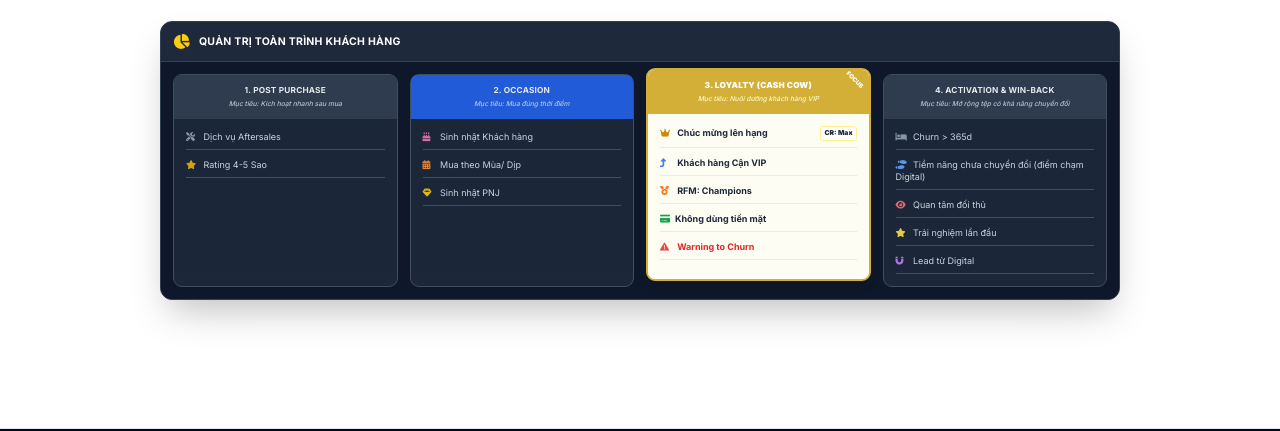
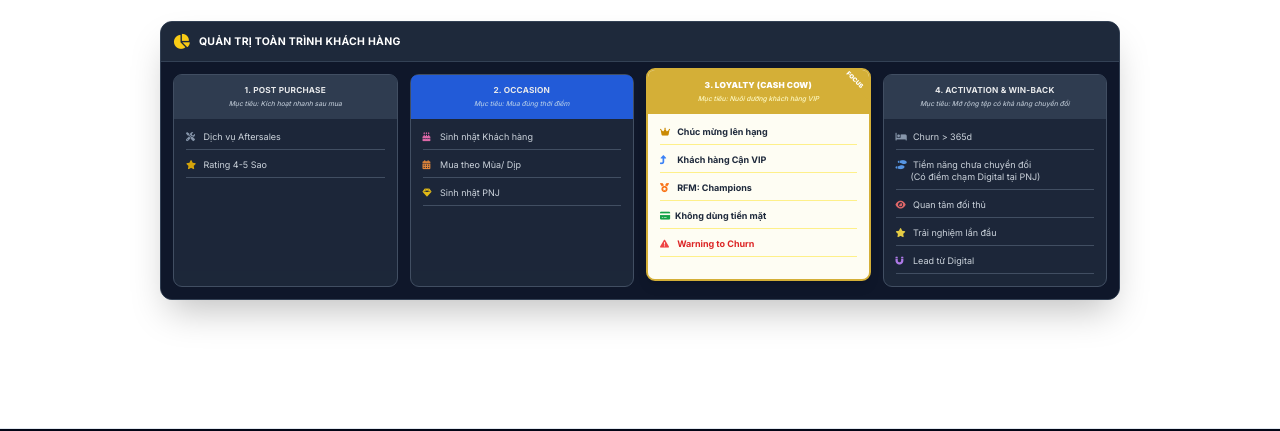
Before and after one commit to caoxuannhatdt/Omni-PNJ, a plain HTML site: page index.html in a window 1280 px wide. Shown: the part 238-669 px from the top of the page. Drawn offline with nearby package versions, Linux system fonts and the light colour scheme.

Commit message:
Remove CR: Max badge and format Digital touchpoint text in CJM

```diff
--- a/index.html
+++ b/index.html
@@ -560,9 +560,6 @@
                                 <div class="flex justify-between items-center border-b border-yellow-200 pb-2">
                                     <span class="text-xs font-bold text-slate-800"><i
                                             class="fas fa-crown text-yellow-600 w-5"></i> Chúc mừng lên hạng</span>
-                                    <span
-                                        class="text-[9px] font-black bg-white px-1 py-0.5 rounded border border-yellow-200">CR:
-                                        Max</span>
                                 </div>
                                 <div class="flex justify-between items-center border-b border-yellow-200 pb-2">
                                     <span class="text-xs font-bold text-slate-800"><i
@@ -601,7 +598,7 @@
                                 </div>
                                 <div class="flex justify-between items-center border-b border-slate-600 pb-2">
                                     <span class="text-xs"><i class="fas fa-shoe-prints text-blue-400 w-5"></i> Tiềm năng
-                                        chưa chuyển đổi (điểm chạm Digital)</span>
+                                        chưa chuyển đổi <br><span class="ml-5">(Có điểm chạm Digital tại PNJ)</span></span>
                                 </div>
                                 <div class="flex justify-between items-center border-b border-slate-600 pb-2">
                                     <span class="text-xs"><i class="fas fa-eye text-red-400 w-5"></i> Quan tâm đối
```
